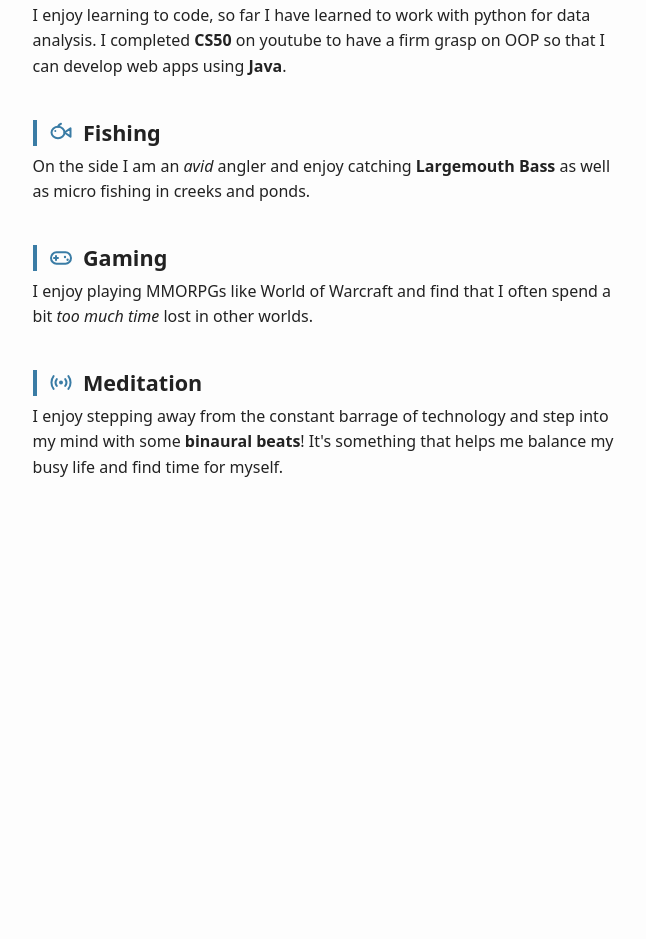
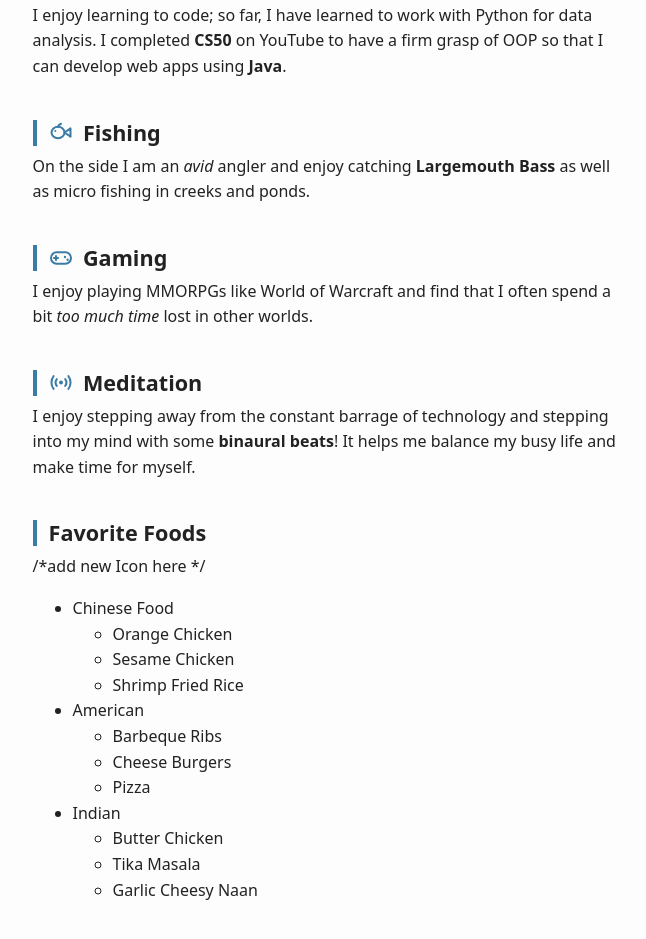
Before and after one commit to brian7952002/personal-interests, a plain HTML site: page index.html in a window 1280 px wide. Shown: the part 335-1274 px from the top of the page, without its empty margins (310-956 px from the left). Before the commit the page ends 863 px from the top, so only its background shows below. Drawn offline with Linux system fonts and the light colour scheme.

Commit message:
Update personal interests and add favorite foods section
Corrected grammar and added a new section for favorite foods with a nested list of items.

```diff
--- a/index.html
+++ b/index.html
@@ -13,7 +13,7 @@
       <h1>My Personal Interests</h1>
 
       <h2><img class="icon" src="./assets/icon-programming.svg" alt="">Programming</h2>
-      <p>I enjoy learning to code, so far I have learned to work with python for data analysis. I completed <strong>CS50</strong> on youtube to have a firm grasp on OOP so that I can develop web apps using <strong>Java</strong>.</p>
+      <p>I enjoy learning to code; so far, I have learned to work with Python for data analysis. I completed <strong>CS50</strong> on YouTube to have a firm grasp of OOP so that I can develop web apps using <strong>Java</strong>.</p>
 
       <h2><img class="icon" src="./assets/icon-fishing.svg" alt="">Fishing</h2>
       <p>On the side I am an <em>avid</em> angler and enjoy catching <b>Largemouth Bass</b> as well as micro fishing in creeks and ponds.</p>
@@ -22,7 +22,29 @@
       <p>I enjoy playing MMORPGs like World of Warcraft and find that I often spend a bit <em>too much time</em> lost in other worlds.</p>
 
       <h2><img class="icon" src="./assets/icon-meditation.svg" alt="">Meditation</h2>
-      <p>I enjoy stepping away from the constant barrage of technology and step into my mind with some <b>binaural beats</b>! It's something that helps me balance my busy life and find time for myself.</p>
+      <p>I enjoy stepping away from the constant barrage of technology and stepping into my mind with some <b>binaural beats</b>! It helps me balance my busy life and make time for myself.</p>
+
+      <h2>Favorite Foods</h2>/*add new Icon here */
+      <ul>
+        <li>Chinese Food</li>
+          <ul>
+            <li>Orange Chicken</li>
+            <li>Sesame Chicken</li>
+            <li>Shrimp Fried Rice</li>
+          </ul>
+        <li>American</li>
+          <ul>
+            <li>Barbeque Ribs</li>
+            <li>Cheese Burgers</li>
+            <li>Pizza</li>
+          </ul>
+        <li>Indian</li>
+          <ul>
+            <li>Butter Chicken</li>
+            <li>Tika Masala</li>
+            <li>Garlic Cheesy Naan</li>
+          </ul>
+      </ul>
     </div>
   </body>
 </html>
```
